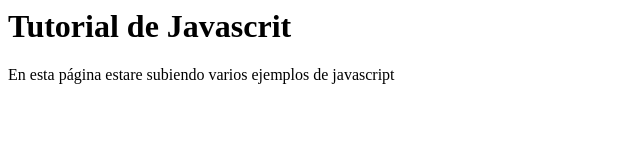
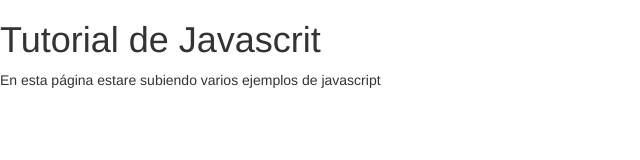
Before and after one commit to Kazehaya/prueba-uno, a plain HTML site: page index.html in a window 1280 px wide. Shown: the whole page, without its empty margins (0-640 px from the left). Drawn offline with Linux system fonts and the light colour scheme.

Commit message:
Enlazando bootstrap

```diff
--- a/index.html
+++ b/index.html
@@ -1,6 +1,8 @@
 <html>
 	<head>
 		<title>Proyecto en Javascript</title>
+		<meta name="viewport" content="width=device-width, initial-scale=1.0">
+		<link rel="stylesheet" href="css/bootstrap.min.css" >
 	</head>
 
 	<body>
```
